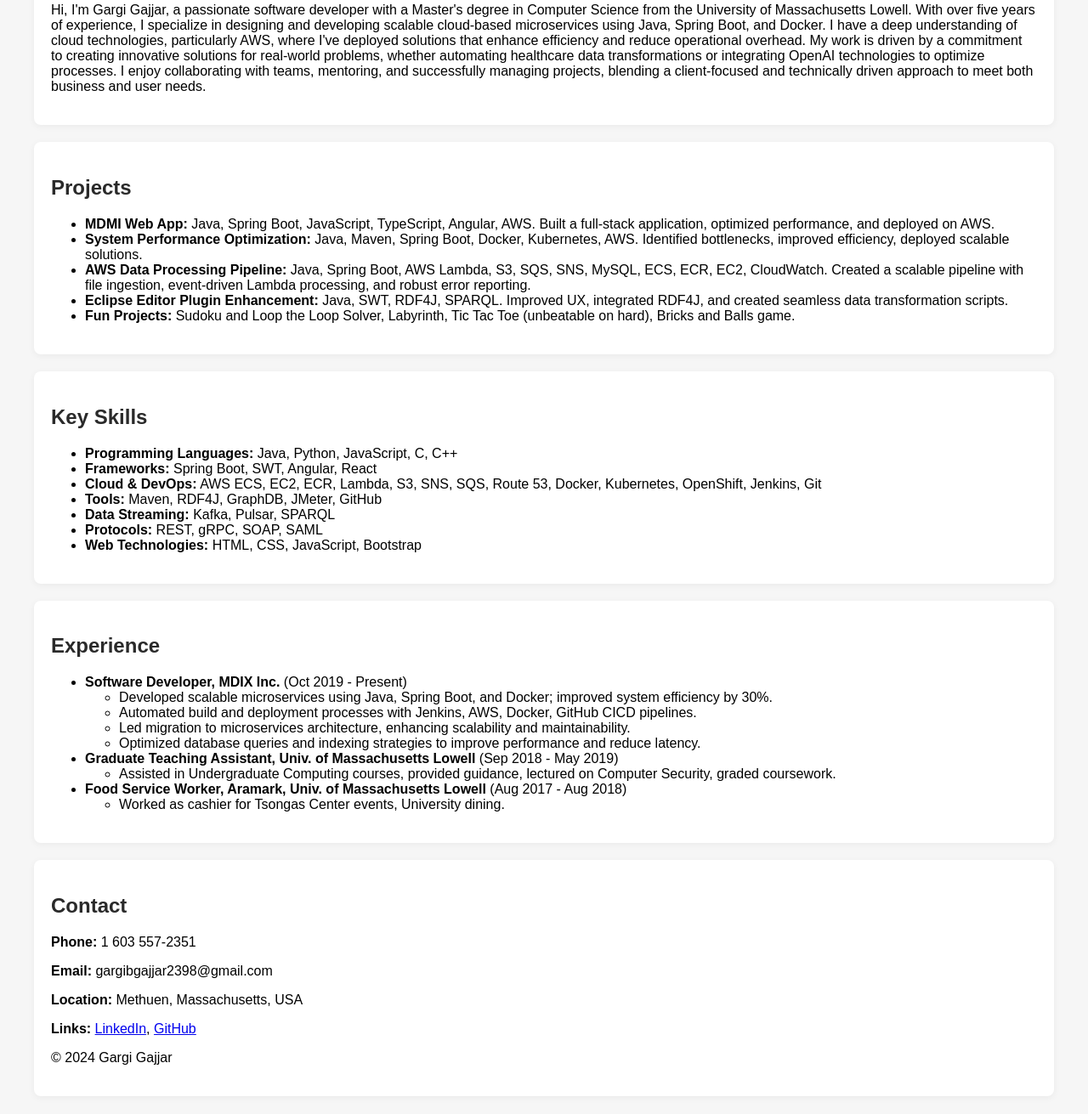
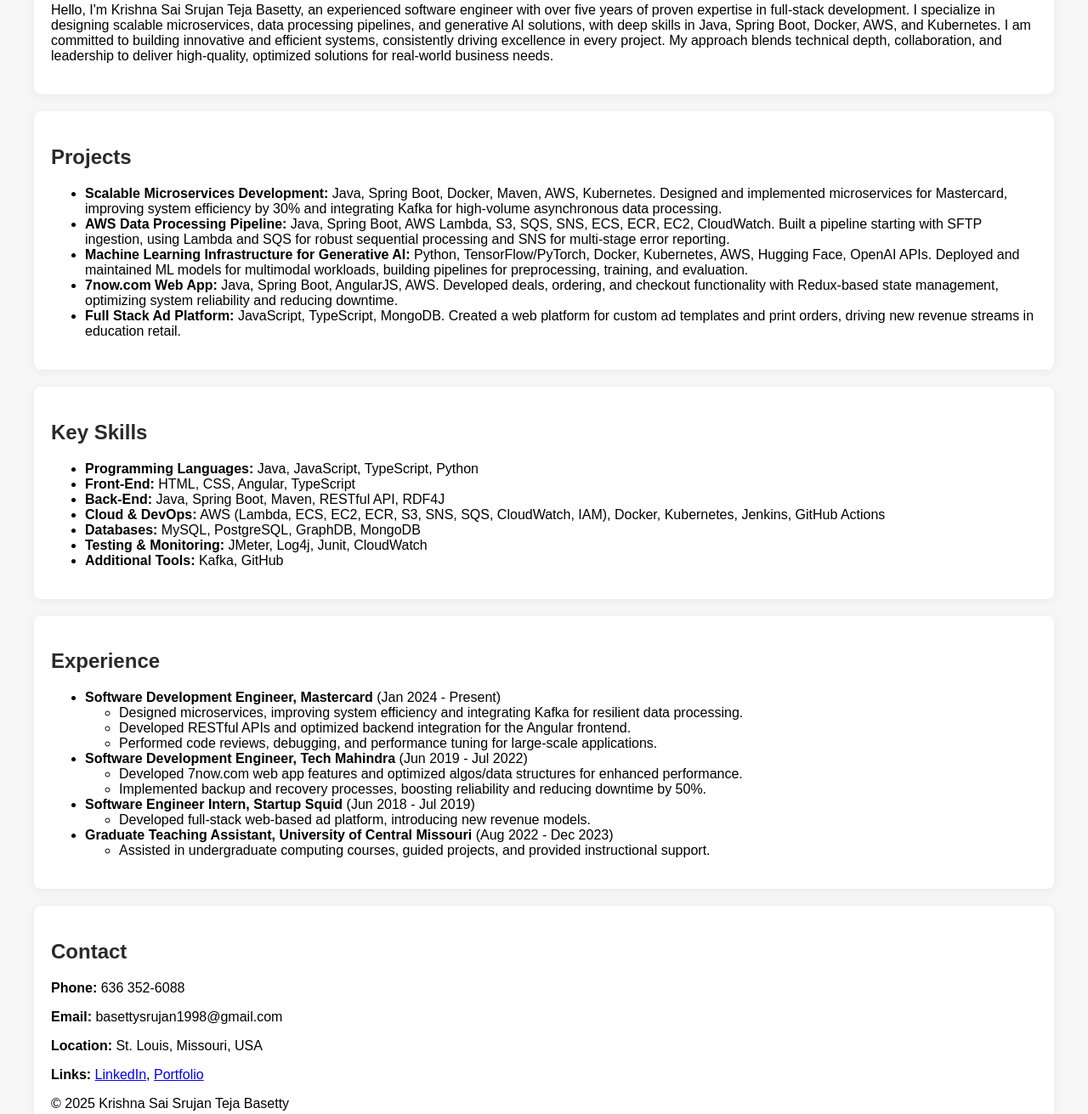
Before and after one commit to KrishnaBasetty/krishnabasetty.github.io, a plain HTML site: page index.html in a window 1280 px wide. Shown: the part 229-1540 px from the top of the page at 85% size. Drawn offline with Linux system fonts and the light colour scheme.

Commit message:
Update index.html

```diff
--- a/index.html
+++ b/index.html
@@ -2,7 +2,7 @@
 <html lang="en">
 <head>
   <meta charset="UTF-8">
-  <title>Gargi Gajjar - Software Developer</title>
+  <title>Krishna Sai Srujan Teja Basetty - Software Development Engineer</title>
   <meta name="viewport" content="width=device-width, initial-scale=1">
   <style>
     body { font-family: Arial, sans-serif; margin: 40px; background: #f6f6f6; }
@@ -21,13 +21,13 @@
       <a href="#experience">Experience</a>
       <a href="#contact">Contact</a>
     </nav>
-    <h1>Gargi Gajjar</h1>
-    <h2>Software Developer</h2>
+    <h1>Krishna Sai Srujan Teja Basetty</h1>
+    <h2>Software Development Engineer</h2>
   </header>
 
   <section id="home">
     <p>
-      Hi, I'm Gargi Gajjar, a passionate software developer with a Master's degree in Computer Science from the University of Massachusetts Lowell. With over five years of experience, I specialize in designing and developing scalable cloud-based microservices using Java, Spring Boot, and Docker. I have a deep understanding of cloud technologies, particularly AWS, where I've deployed solutions that enhance efficiency and reduce operational overhead. My work is driven by a commitment to creating innovative solutions for real-world problems, whether automating healthcare data transformations or integrating OpenAI technologies to optimize processes. I enjoy collaborating with teams, mentoring, and successfully managing projects, blending a client-focused and technically driven approach to meet both business and user needs.
+      Hello, I'm Krishna Sai Srujan Teja Basetty, an experienced software engineer with over five years of proven expertise in full-stack development. I specialize in designing scalable microservices, data processing pipelines, and generative AI solutions, with deep skills in Java, Spring Boot, Docker, AWS, and Kubernetes. I am committed to building innovative and efficient systems, consistently driving excellence in every project. My approach blends technical depth, collaboration, and leadership to deliver high-quality, optimized solutions for real-world business needs.
     </p>
   </section>
 
@@ -35,19 +35,20 @@
     <h2>Projects</h2>
     <ul>
       <li>
-        <strong>MDMI Web App:</strong> Java, Spring Boot, JavaScript, TypeScript, Angular, AWS. Built a full-stack application, optimized performance, and deployed on AWS.
+        <strong>Scalable Microservices Development:</strong> Java, Spring Boot, Docker, Maven, AWS, Kubernetes.
+        Designed and implemented microservices for Mastercard, improving system efficiency by 30% and integrating Kafka for high-volume asynchronous data processing.
       </li>
       <li>
-        <strong>System Performance Optimization:</strong> Java, Maven, Spring Boot, Docker, Kubernetes, AWS. Identified bottlenecks, improved efficiency, deployed scalable solutions.
+        <strong>AWS Data Processing Pipeline:</strong> Java, Spring Boot, AWS Lambda, S3, SQS, SNS, ECS, ECR, EC2, CloudWatch. Built a pipeline starting with SFTP ingestion, using Lambda and SQS for robust sequential processing and SNS for multi-stage error reporting.
       </li>
       <li>
-        <strong>AWS Data Processing Pipeline:</strong> Java, Spring Boot, AWS Lambda, S3, SQS, SNS, MySQL, ECS, ECR, EC2, CloudWatch. Created a scalable pipeline with file ingestion, event-driven Lambda processing, and robust error reporting.
+        <strong>Machine Learning Infrastructure for Generative AI:</strong> Python, TensorFlow/PyTorch, Docker, Kubernetes, AWS, Hugging Face, OpenAI APIs. Deployed and maintained ML models for multimodal workloads, building pipelines for preprocessing, training, and evaluation.
       </li>
       <li>
-        <strong>Eclipse Editor Plugin Enhancement:</strong> Java, SWT, RDF4J, SPARQL. Improved UX, integrated RDF4J, and created seamless data transformation scripts.
+        <strong>7now.com Web App:</strong> Java, Spring Boot, AngularJS, AWS. Developed deals, ordering, and checkout functionality with Redux-based state management, optimizing system reliability and reducing downtime.
       </li>
       <li>
-        <strong>Fun Projects:</strong> Sudoku and Loop the Loop Solver, Labyrinth, Tic Tac Toe (unbeatable on hard), Bricks and Balls game.
+        <strong>Full Stack Ad Platform:</strong> JavaScript, TypeScript, MongoDB. Created a web platform for custom ad templates and print orders, driving new revenue streams in education retail.
       </li>
     </ul>
   </section>
@@ -55,13 +56,13 @@
   <section id="skills">
     <h2>Key Skills</h2>
     <ul>
-      <li><strong>Programming Languages:</strong> Java, Python, JavaScript, C, C++</li>
-      <li><strong>Frameworks:</strong> Spring Boot, SWT, Angular, React</li>
-      <li><strong>Cloud & DevOps:</strong> AWS ECS, EC2, ECR, Lambda, S3, SNS, SQS, Route 53, Docker, Kubernetes, OpenShift, Jenkins, Git</li>
-      <li><strong>Tools:</strong> Maven, RDF4J, GraphDB, JMeter, GitHub</li>
-      <li><strong>Data Streaming:</strong> Kafka, Pulsar, SPARQL</li>
-      <li><strong>Protocols:</strong> REST, gRPC, SOAP, SAML</li>
-      <li><strong>Web Technologies:</strong> HTML, CSS, JavaScript, Bootstrap</li>
+      <li><strong>Programming Languages:</strong> Java, JavaScript, TypeScript, Python</li>
+      <li><strong>Front-End:</strong> HTML, CSS, Angular, TypeScript</li>
+      <li><strong>Back-End:</strong> Java, Spring Boot, Maven, RESTful API, RDF4J</li>
+      <li><strong>Cloud & DevOps:</strong> AWS (Lambda, ECS, EC2, ECR, S3, SNS, SQS, CloudWatch, IAM), Docker, Kubernetes, Jenkins, GitHub Actions</li>
+      <li><strong>Databases:</strong> MySQL, PostgreSQL, GraphDB, MongoDB</li>
+      <li><strong>Testing & Monitoring:</strong> JMeter, Log4j, Junit, CloudWatch</li>
+      <li><strong>Additional Tools:</strong> Kafka, GitHub</li>
     </ul>
   </section>
 
@@ -69,24 +70,30 @@
     <h2>Experience</h2>
     <ul>
       <li>
-        <strong>Software Developer, MDIX Inc.</strong> (Oct 2019 - Present)
+        <strong>Software Development Engineer, Mastercard</strong> (Jan 2024 - Present)
         <ul>
-          <li>Developed scalable microservices using Java, Spring Boot, and Docker; improved system efficiency by 30%.</li>
-          <li>Automated build and deployment processes with Jenkins, AWS, Docker, GitHub CICD pipelines.</li>
-          <li>Led migration to microservices architecture, enhancing scalability and maintainability.</li>
-          <li>Optimized database queries and indexing strategies to improve performance and reduce latency.</li>
+          <li>Designed microservices, improving system efficiency and integrating Kafka for resilient data processing.</li>
+          <li>Developed RESTful APIs and optimized backend integration for the Angular frontend.</li>
+          <li>Performed code reviews, debugging, and performance tuning for large-scale applications.</li>
         </ul>
       </li>
       <li>
-        <strong>Graduate Teaching Assistant, Univ. of Massachusetts Lowell</strong> (Sep 2018 - May 2019)
+        <strong>Software Development Engineer, Tech Mahindra</strong> (Jun 2019 - Jul 2022)
         <ul>
-          <li>Assisted in Undergraduate Computing courses, provided guidance, lectured on Computer Security, graded coursework.</li>
+          <li>Developed 7now.com web app features and optimized algos/data structures for enhanced performance.</li>
+          <li>Implemented backup and recovery processes, boosting reliability and reducing downtime by 50%.</li>
         </ul>
       </li>
       <li>
-        <strong>Food Service Worker, Aramark, Univ. of Massachusetts Lowell</strong> (Aug 2017 - Aug 2018)
+        <strong>Software Engineer Intern, Startup Squid</strong> (Jun 2018 - Jul 2019)
         <ul>
-          <li>Worked as cashier for Tsongas Center events, University dining.</li>
+          <li>Developed full-stack web-based ad platform, introducing new revenue models.</li>
+        </ul>
+      </li>
+      <li>
+        <strong>Graduate Teaching Assistant, University of Central Missouri</strong> (Aug 2022 - Dec 2023)
+        <ul>
+          <li>Assisted in undergraduate computing courses, guided projects, and provided instructional support.</li>
         </ul>
       </li>
     </ul>
@@ -95,13 +102,13 @@
   <section id="contact">
     <h2>Contact</h2>
     <div class="contact-info">
-      <p><strong>Phone:</strong> 1 603 557-2351</p>
-      <p><strong>Email:</strong> gargibgajjar2398@gmail.com</p>
-      <p><strong>Location:</strong> Methuen, Massachusetts, USA</p>
-      <p><strong>Links:</strong> <a href="#">LinkedIn</a>, <a href="#">GitHub</a></p>
+      <p><strong>Phone:</strong> 636 352-6088</p>
+      <p><strong>Email:</strong> basettysrujan1998@gmail.com</p>
+      <p><strong>Location:</strong> St. Louis, Missouri, USA</p>
+      <p><strong>Links:</strong> <a href="#">LinkedIn</a>, <a href="#">Portfolio</a></p>
     </div>
     <footer>
-      <p>&copy; 2024 Gargi Gajjar</p>
+      <p>&copy; 2025 Krishna Sai Srujan Teja Basetty</p>
     </footer>
   </section>
 </body>
```
